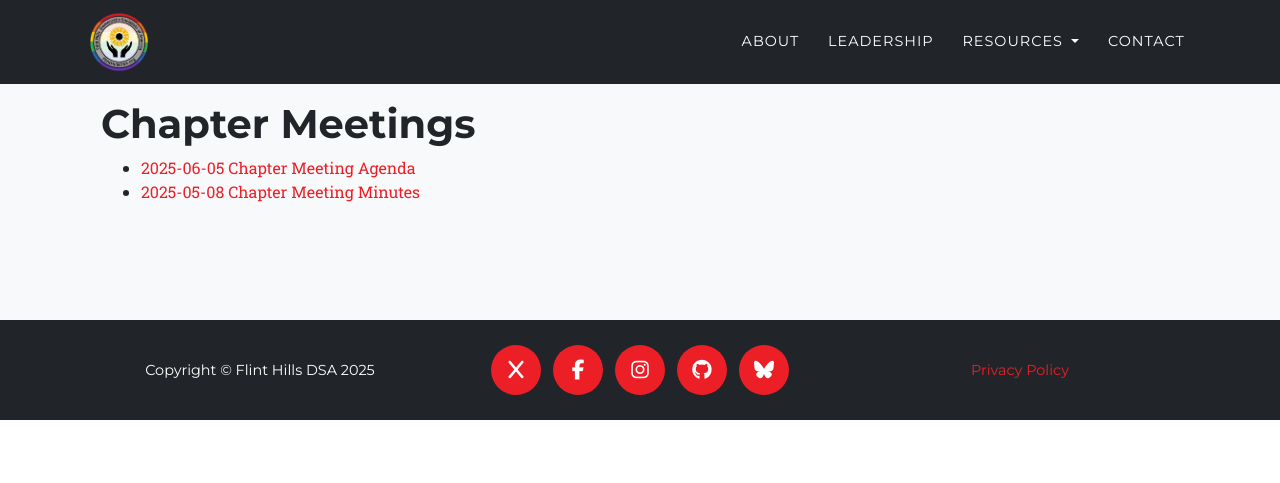
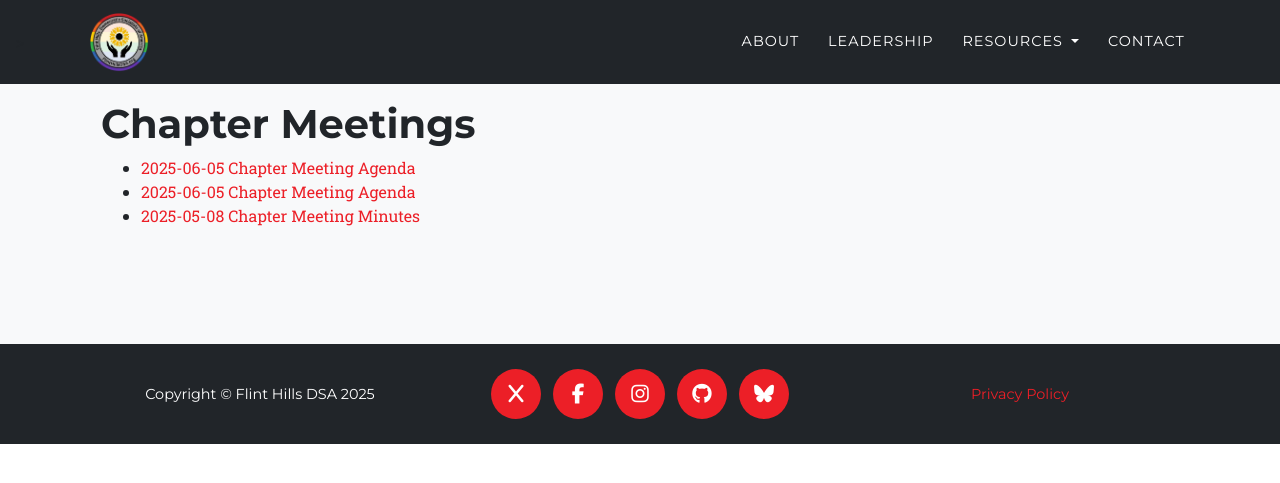
Before and after one commit to flinthillsdsa/website, a Jekyll site: the page built from _resources/chapter-documentation/chapter-meetings/index.md, in a window 1280 px wide. Shown: the top 483 px of the page. Built offline with Jekyll 4.4.1, drawn with Linux system fonts in a browser that asks for light colours; some web fonts are replaced.

Commit message:
Sync updated resources from chapter-documentation

```diff
--- a/_resources/chapter-documentation/chapter-meetings/index.md
+++ b/_resources/chapter-documentation/chapter-meetings/index.md
@@ -9,4 +9,5 @@ permalink: /resources/chapter-documentation/chapter-meetings/
 # Chapter Meetings
 
 - [2025-06-05 Chapter Meeting Agenda](files/2025-06-05-chapter-meeting/)
+- [2025-06-05 Chapter Meeting Agenda](files/2025-06-01-chapter-meeting/)
 - [2025-05-08 Chapter Meeting Minutes](files/2025-05-08-chapter-meeting/)
```
Also changed, not shown: _resources/chapter-documentation/chapter-meetings/files/2025-06-01-chapter-meeting.md (line endings or trailing spaces).
